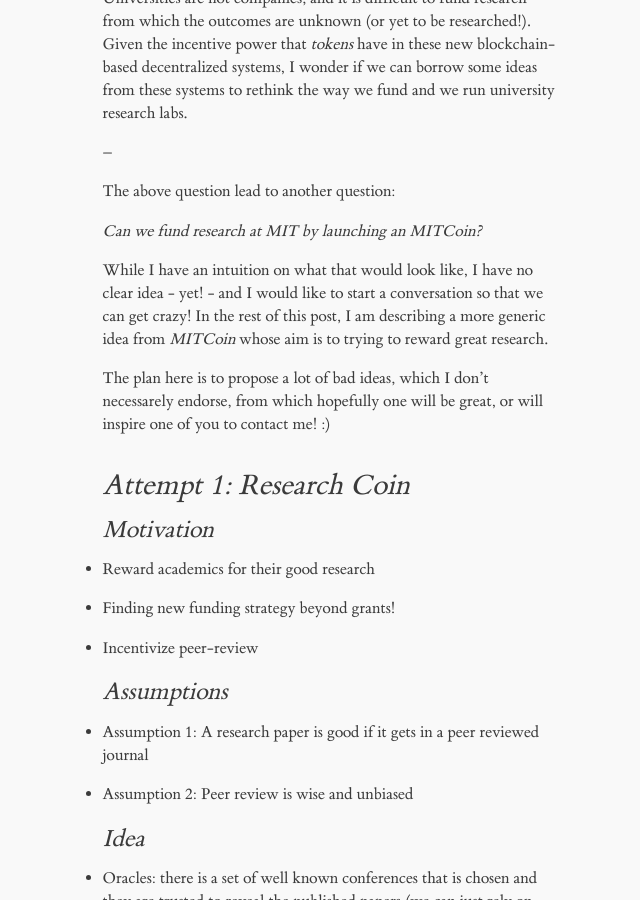
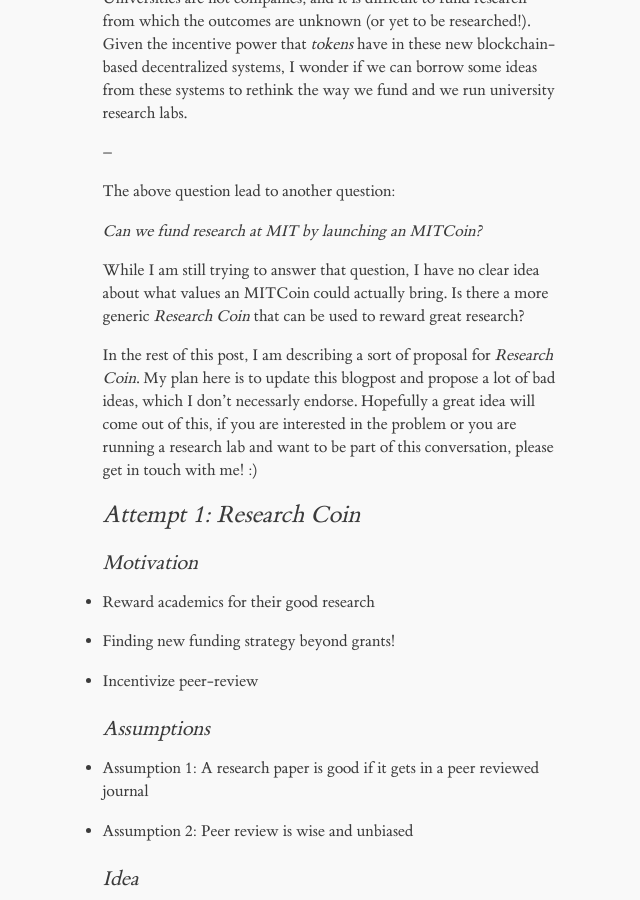
Before and after one commit to nicola/nicola.github.io, a Jekyll site: the page built from _posts/2017-04-01-research-coin.md, in a window 1280 px wide and 900 px high, scrolled down 574 px. Shown: the whole window, without its empty margins (5-645 px from the left). Built offline with Jekyll 4.4.1, drawn with Linux system fonts in a browser that asks for light colours; comment, search, counter and statistics services are not loaded.

Commit message:
actually posting research coin/4

```diff
--- a/_posts/2017-04-01-research-coin.md
+++ b/_posts/2017-04-01-research-coin.md
@@ -21,28 +21,28 @@
 
 > *Can we fund research at MIT by launching an MITCoin?*
 
-While I have an intuition on what that would look like, I have no clear idea - yet! - and I would like to start a conversation so that we can get crazy!
-In the rest of this post, I am describing a more generic idea from *MITCoin* whose aim is to trying to reward great research.
+While I am still trying to answer that question, I have no clear idea about what values an MITCoin could actually bring. Is there a more generic *Research Coin* that can be used to reward great research?
 
-The plan here is to propose a lot of bad ideas, which I don't necessarely endorse, from which hopefully one will be great, or will inspire one of you to contact me! :)
+In the rest of this post, I am describing a sort of proposal for *Research Coin*.
+My plan here is to update this blogpost and propose a lot of bad ideas, which I don't necessarly endorse. Hopefully a great idea will come out of this, if you are interested in the problem or you are running a research lab and want to be part of this conversation, please get in touch with me! :)
 
-# Attempt 1: Research Coin
+## Attempt 1: Research Coin
 
-## Motivation
+### Motivation
 - Reward academics for their good research
 - Finding new funding strategy beyond grants!
 - Incentivize peer-review
 
-## Assumptions
+### Assumptions
 - Assumption 1: A research paper is good if it gets in a peer reviewed journal
 - Assumption 2: Peer review is wise and unbiased
 
-## Idea
+### Idea
 - Oracles: there is a set of well known conferences that is chosen and they are trusted to reveal the published papers (we can just rely on HTTPS)
 - Minting Tokens: If a paper is published in one of these conferences, the paper receives a reward (that can is shared between the authors) (can still be automated)
 - Tokens: tokens can be exchanged and sold by the academics
 
-## What to do with these tokens? (crazy ideas starting here)
+### What to do with these tokens? (crazy ideas starting here)
 
 1. Reputation score
 Organizations that support research could have a reputation score based on how much they have donated to academics (????).
@@ -50,7 +50,7 @@
 2. Incentivizing Peer-Review
 A peer-to-peer network of peer reviewers can review the papers, and bet whether a paper will be accepted or not (????)
 
-## Questions
+### Questions
 
 - Are there better uses for the token? (I think the peer review betting idea can be really powerful - although there should be no insider trading!)
 - Are the assumptions correct?
@@ -59,7 +59,7 @@
  - Can we find a way for researchers to “bet” on their research?
  - Can we turn the reputation of citations into revenue streams?
 
-## Future directions
+### Future directions
 
 I am struggling to see why Attempt 1 can really work, and I scared it might incentivize new types of behaviour (corrupted peer reviewers!) or even disagreement on who decides, who is in the "closed" circle of conferences and journals.
 
```
